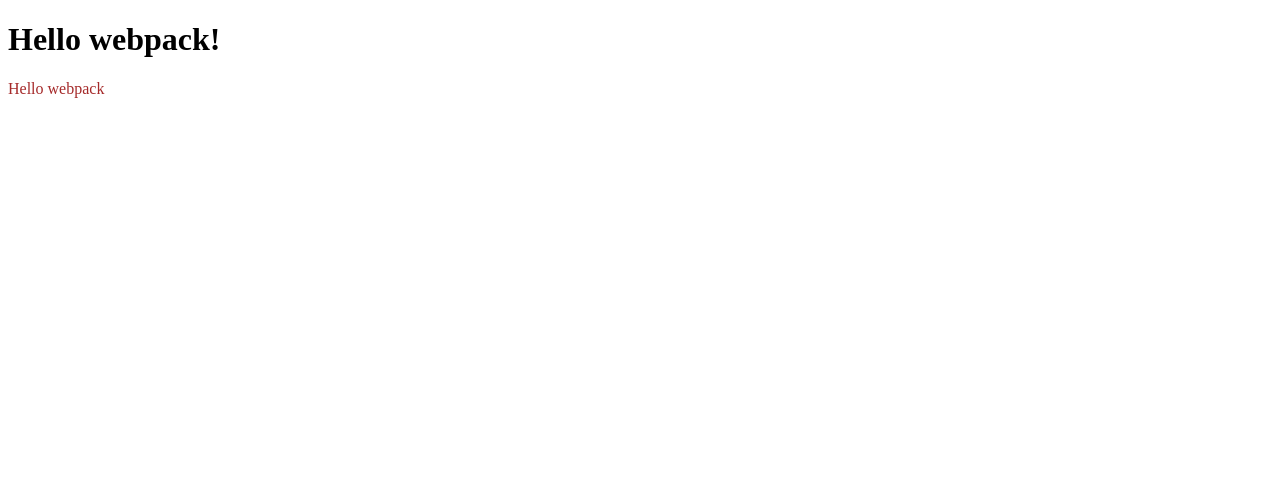
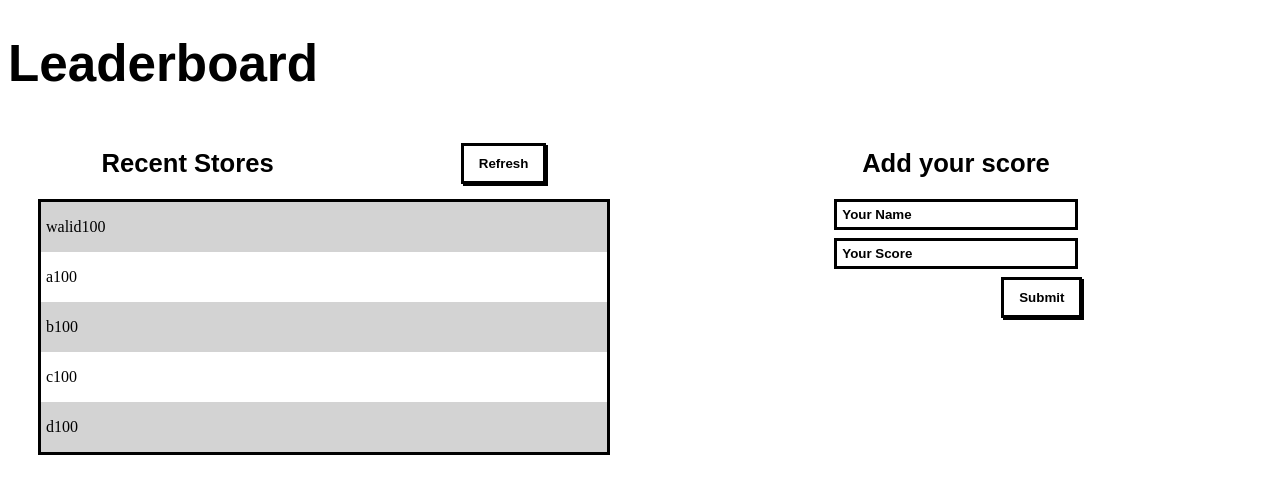
Before and after one commit to wadaudzai/Leaderboard, a website built with webpack: page src/index.html in a window 1280 px wide. Built offline with nearby package versions, Linux system fonts and the light colour scheme.

Commit message:
Create the dynamic part and add styles

```diff
--- a/package.json
+++ b/package.json
@@ -21,6 +21,7 @@
   "homepage": "https://github.com/wadaudzai/Leaderboard#readme",
   "devDependencies": {
     "css-loader": "^6.7.1",
+    "hint": "^7.1.1",
     "html-webpack-plugin": "^5.5.0",
     "style-loader": "^3.3.1",
     "webpack": "^5.74.0",
--- a/src/index.html
+++ b/src/index.html
@@ -6,6 +6,28 @@
     <title>Wbpack Exercise</title>
 </head>
 <body>
-    <h1>Hello webpack!</h1>
+    <h1 class="h1">Leaderboard</h1>
+    <section class="main-section">
+        <article>
+            <div class="score-header">
+            <h2 class="h2">Recent Stores</h2>
+            <button class="refresh-btn" type="button">Refresh</button>
+            </div>
+            <div class="scoreboard">
+                <ul class="scores">
+                    <!--Dynamic Part-->
+                </ul>
+            </div>
+        </article>
+        <article class="second-article">
+            <h2 class="h2">Add your score</h2>
+            <form class="form">
+                <input type="text" placeholder="Your Name" class="input">
+                <input type="number" placeholder="Your Score" class="input">
+                <button type="submit" class="submit-btn">Submit</button>
+            </form>
+        </article>
+    </section>
+
 </body>
 </html>
--- a/src/index.js
+++ b/src/index.js
@@ -1,13 +1,5 @@
-import _ from 'lodash';
-import './style.css'
-function component() {
-    const element = document.createElement('div');
+import './style.css';
 
-    // Lodash, currently included via a script, is required for this line to work
-    element.innerHTML = _.join(['Hello', 'webpack'], ' ');
-    element.classList.add('walid');
+import showScores from './modules/show.js';
 
-    return element;
-  }
-
-  document.body.appendChild(component());
+window.addEventListener('DOMContentLoaded', () => showScores());
--- /dev/null
+++ b/src/modules/scores.js
@@ -0,0 +1,37 @@
+const scores = [
+    {
+        name: 'walid',
+        score: 100,
+    },
+    {
+        name: 'a',
+        score: 100,
+    },
+    {
+        name: 'b',
+        score: 100,
+    },
+    {
+        name: 'c',
+        score: 100,
+    },
+    {
+        name: 'd',
+        score: 100,
+    }
+];
+
+const createDynamic = () => {
+    let scoreCount = '';
+    scores.forEach((item) => {
+        scoreCount += `
+        <li class="single-score">
+        <p class="name-p">${item.name}</p>
+        <p>${item.score}</p>
+        </li>
+    `;
+    });
+    return scoreCount;
+};
+
+export default createDynamic;
--- /dev/null
+++ b/src/modules/show.js
@@ -0,0 +1,8 @@
+import createDynamic from "./scores.js";
+
+const showScores = () => {
+    const ul = document.querySelector('.scores');
+    ul.innerHTML = createDynamic();
+}
+
+export default showScores;
--- a/src/style.css
+++ b/src/style.css
@@ -1,3 +1,86 @@
-.walid {
-    color: brown;
+.main-section {
+    display: grid;
+    grid-template-columns: 1fr 1fr;
 }
+
+.h1 {
+    font-size: 4vw;
+    font-family: sans-serif;
+}
+
+.h2 {
+    font-size: 2vw;
+    font-family: sans-serif;
+}
+
+.refresh-btn {
+    height: fit-content;
+    padding: 10px 15px;
+    font-weight: 700;
+    background-color: #fff;
+    border: 3px solid;
+    box-shadow: 2px 2px #000
+}
+
+.score-header {
+    display: flex;
+    align-items: center;
+    justify-content: space-around;
+}
+
+.scoreboard {
+    border: 3px solid;
+    margin: 0px 30px;
+}
+
+.scores {
+    padding: 0px;
+    margin: 0px;
+}
+
+.single-score:nth-child(odd){
+    background-color: #d3d3d3;
+}
+
+.single-score {
+    display: flex;
+    padding-left: 5px;
+}
+
+.name-p {
+    font-weight: 500;
+}
+
+.second-article {
+    display: flex;
+    flex-direction: column;
+    align-items: center;
+}
+
+.form {
+    display: flex;
+    flex-direction: column;
+    align-items: center;
+    width: 40%;
+    gap: 8px;
+}
+
+.input {
+    border: 3px solid;
+    width: 90%;
+    padding: 5px;
+}
+
+::placeholder{
+    color: #000;
+    font-weight: 700;
+}
+
+.submit-btn {
+    padding: 10px 15px;
+    border: 3px solid;
+    background-color: #fff;
+    font-weight: 700;
+    align-self: flex-end;
+    box-shadow: 2px 2px #000
+}
```
Also changed, not shown: .github/workflows/linters.yml (added), dist/index.html, dist/main.bundle.js, 2 other files.
